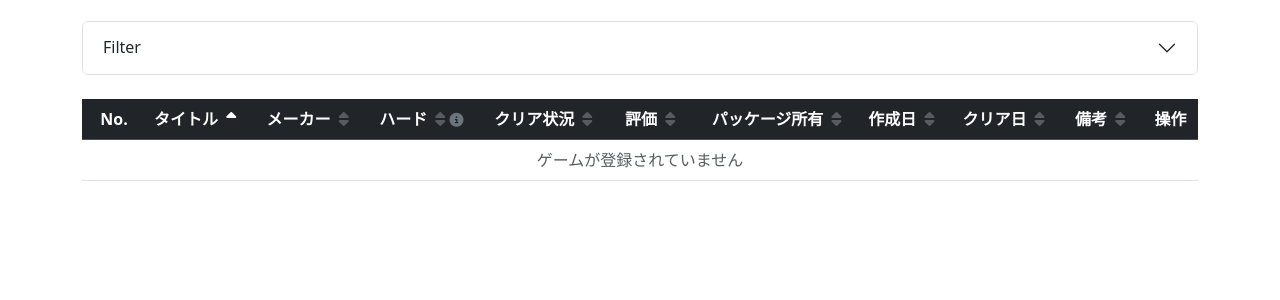
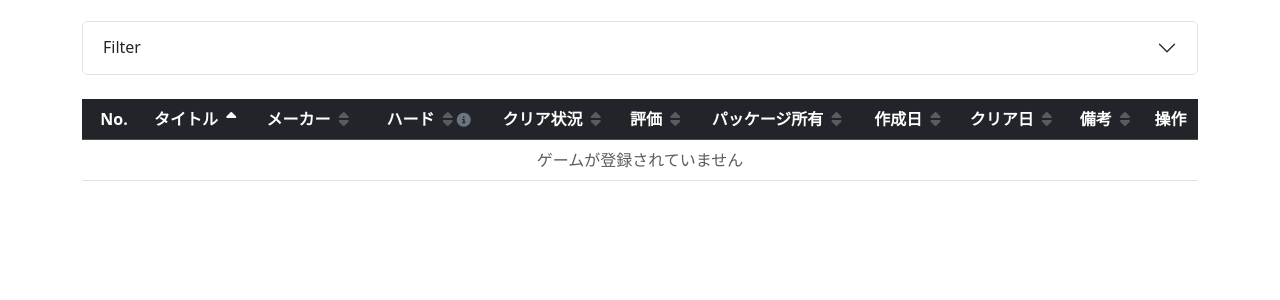
Before and after one commit to hara191204/tsumigee_database, a Django app: page /games/ in a window 1280 px wide. Shown: the part 287-587 px from the top of the page. Run offline with Django 5.2, Linux system fonts and the light colour scheme; data that the repository does not hold is empty.

Commit message:
style: align game list table columns center except title and maker
Co-Authored-By: Claude Sonnet 4.6 <noreply@anthropic.com>

```diff
--- a/app/templates/tsumigee_database/game_list.html
+++ b/app/templates/tsumigee_database/game_list.html
@@ -137,7 +137,7 @@
               {% endif %}
             </a>
           </th>
-          <th>
+          <th class="text-center">
             <a href="?{% if bp %}{{ bp }}&{% endif %}sort={% if sort_field == 'hard__name' and sort_order == 'asc' %}-{% endif %}hard__name"
                class="text-white text-decoration-none">
               ハード
@@ -151,7 +151,7 @@
                data-bs-toggle="tooltip"
                data-bs-title="（）内はプレイ機種"></i>
           </th>
-          <th>
+          <th class="text-center">
             <a href="?{% if bp %}{{ bp }}&{% endif %}sort={% if sort_field == 'clear_status' and sort_order == 'asc' %}-{% endif %}clear_status"
                class="text-white text-decoration-none">
               クリア状況
@@ -162,7 +162,7 @@
               {% endif %}
             </a>
           </th>
-          <th>
+          <th class="text-center">
             <a href="?{% if bp %}{{ bp }}&{% endif %}sort={% if sort_field == 'grade' and sort_order == 'asc' %}-{% endif %}grade"
                class="text-white text-decoration-none">
               評価
@@ -184,7 +184,7 @@
               {% endif %}
             </a>
           </th>
-          <th>
+          <th class="text-center">
             <a href="?{% if bp %}{{ bp }}&{% endif %}sort={% if sort_field == 'created_at' and sort_order == 'asc' %}-{% endif %}created_at"
                class="text-white text-decoration-none">
               作成日
@@ -195,7 +195,7 @@
               {% endif %}
             </a>
           </th>
-          <th>
+          <th class="text-center">
             <a href="?{% if bp %}{{ bp }}&{% endif %}sort={% if sort_field == 'cleared_at' and sort_order == 'asc' %}-{% endif %}cleared_at"
                class="text-white text-decoration-none">
               クリア日
@@ -206,7 +206,7 @@
               {% endif %}
             </a>
           </th>
-          <th>
+          <th class="text-center">
             <a href="?{% if bp %}{{ bp }}&{% endif %}sort={% if sort_field == 'note' and sort_order == 'asc' %}-{% endif %}note"
                class="text-white text-decoration-none">
               備考
@@ -229,16 +229,16 @@
             <a href="{% url 'tsumigee_database:game_detail' game.pk %}">{{ game.title }}</a>
           </td>
           <td>{{ game.maker }}</td>
-          <td>
+          <td class="text-center">
             {{ game.hard }}
             {% if game.play_hard %}（{{ game.play_hard }}）{% endif %}
           </td>
-          <td>{{ game.get_clear_status_display }}</td>
-          <td>{{ game.grade }}</td>
+          <td class="text-center">{{ game.get_clear_status_display }}</td>
+          <td class="text-center">{{ game.grade }}</td>
           <td class="text-center">{{ game.is_package|yesno:"✓,-" }}</td>
-          <td class="text-nowrap">{{ game.created_at|date:"Y/m/d" }}</td>
-          <td class="text-nowrap">{{ game.cleared_at|date:"Y/m/d"|default:"-" }}</td>
-          <td>{{ game.note }}</td>
+          <td class="text-center text-nowrap">{{ game.created_at|date:"Y/m/d" }}</td>
+          <td class="text-center text-nowrap">{{ game.cleared_at|date:"Y/m/d"|default:"-" }}</td>
+          <td class="text-center">{{ game.note }}</td>
           <td class="text-center">
             <a href="{% url 'tsumigee_database:game_update' game.pk %}"
                class="text-secondary">
```
